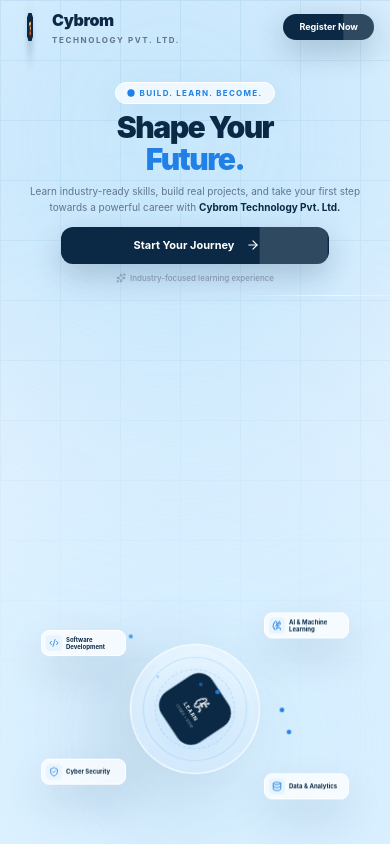
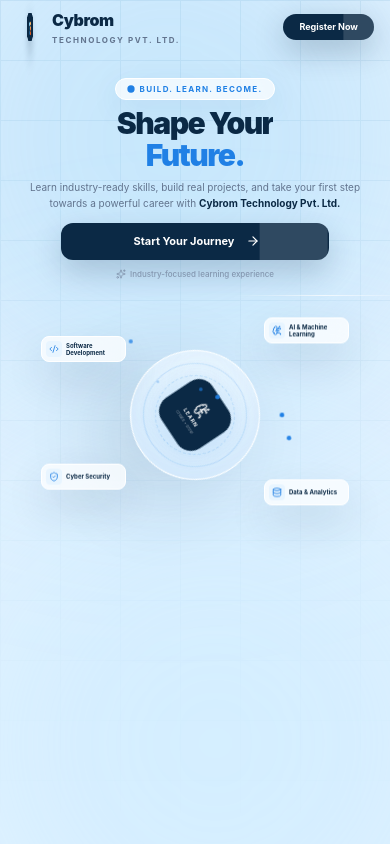
Before and after one commit to Vikash-malakar/PROJECT_REACT, a React (Vite) app: page / in a window 390 px wide. Built offline with nearby package versions, Linux system fonts and the light colour scheme.

Commit message:
reupdate

```diff
--- a/src/components/FromStep/Landing.jsx
+++ b/src/components/FromStep/Landing.jsx
@@ -91,8 +91,6 @@
         className="relative z-30 mx-auto flex w-full max-w-7xl items-center justify-between px-4 py-2 sm:py-5 sm:px-8 lg:px-10"
       >
         <motion.div whileHover={{ scale: 1.03 }} className="flex items-center gap-2 sm:gap-3">
-
-          {/* Custom Logo Image with 3D Rotation */}
           <motion.div
             animate={{ rotateY: [0, 180, 360] }}
             transition={{ duration: 7, repeat: Infinity, ease: 'linear' }}
@@ -104,8 +102,6 @@
               className="h-full w-full object-cover"
             />
           </motion.div>
-
-          {/* Brand Name */}
           <div>
             <p className="text-base sm:text-xl font-black tracking-tight">
               Cybrom
@@ -136,13 +132,13 @@
         ref={sceneRef}
         onMouseMove={handleMouseMove}
         onMouseLeave={handleMouseLeave}
-        className="relative z-10 flex flex-1 items-center justify-center w-full px-4 sm:px-8 lg:px-10"
+        className="relative z-10 flex flex-1 items-start justify-center w-full px-4 pt-6 sm:px-8 lg:px-10 sm:pt-0 sm:items-center"
       >
-        {/* YAHAN CHANGES KIYE HAIN: Mobile par flex-col aur justify-between lagaya, baaki sab same */}
-        <div className="mx-auto flex h-full w-full max-w-7xl flex-col justify-between pb-8 pt-4 sm:grid sm:h-auto sm:pb-0 sm:pt-0 sm:items-center sm:gap-8 lg:grid-cols-[1.2fr_1fr] lg:gap-0">
+        {/* Yahan maine mobile ke liye flex-col aur gap diya hai taaki text aur graphic apne blocks me rahein */}
+        <div className="mx-auto flex w-full max-w-7xl flex-col gap-6 sm:grid sm:h-auto sm:items-center sm:gap-8 lg:grid-cols-[1.2fr_1fr] lg:gap-0">
 
-          {/* LEFT CONTENT */}
-          <div className="relative z-20 text-center lg:text-left mt-2 sm:mt-0">
+          {/* LEFT CONTENT (Purple Box Area) */}
+          <div className="relative z-20 flex flex-col items-center text-center lg:items-start lg:text-left">
             <motion.div
               initial={{ opacity: 0, y: 20 }}
               animate={{ opacity: 1, y: 0 }}
@@ -191,7 +187,7 @@
               initial={{ opacity: 0, y: 25 }}
               animate={{ opacity: 1, y: 0 }}
               transition={{ delay: 0.95 }}
-              className="mt-3 sm:mt-8 flex flex-col items-center gap-2 sm:gap-3 sm:flex-row lg:justify-start"
+              className="mt-3 sm:mt-8 flex flex-col items-center gap-2 sm:gap-3 sm:flex-row lg:justify-start w-full"
             >
               <motion.button
                 onClick={onRegister}
@@ -226,10 +222,10 @@
             </motion.div>
           </div>
 
-          {/* 3D SCENE */}
+          {/* 3D SCENE (Niche wala hissa) */}
           <motion.div
             style={{ rotateX, rotateY, transformStyle: 'preserve-3d' }}
-            className="relative mx-auto mt-auto mb-2 sm:mt-0 sm:mb-0 h-[190px] sm:h-[480px] lg:h-[540px] w-full max-w-[280px] sm:max-w-[520px]"
+            className="relative mx-auto mt-4 sm:mt-0 h-[190px] sm:h-[480px] lg:h-[540px] w-full max-w-[280px] sm:max-w-[520px]"
           >
             <motion.div
               animate={{ rotateZ: [0, 360] }}
```
